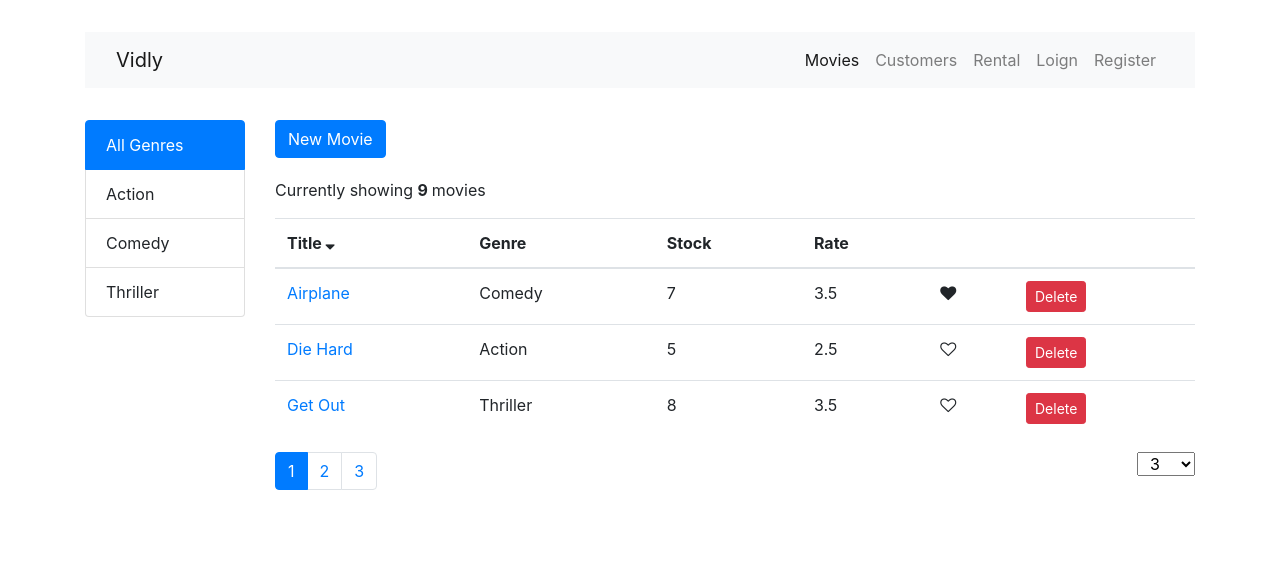
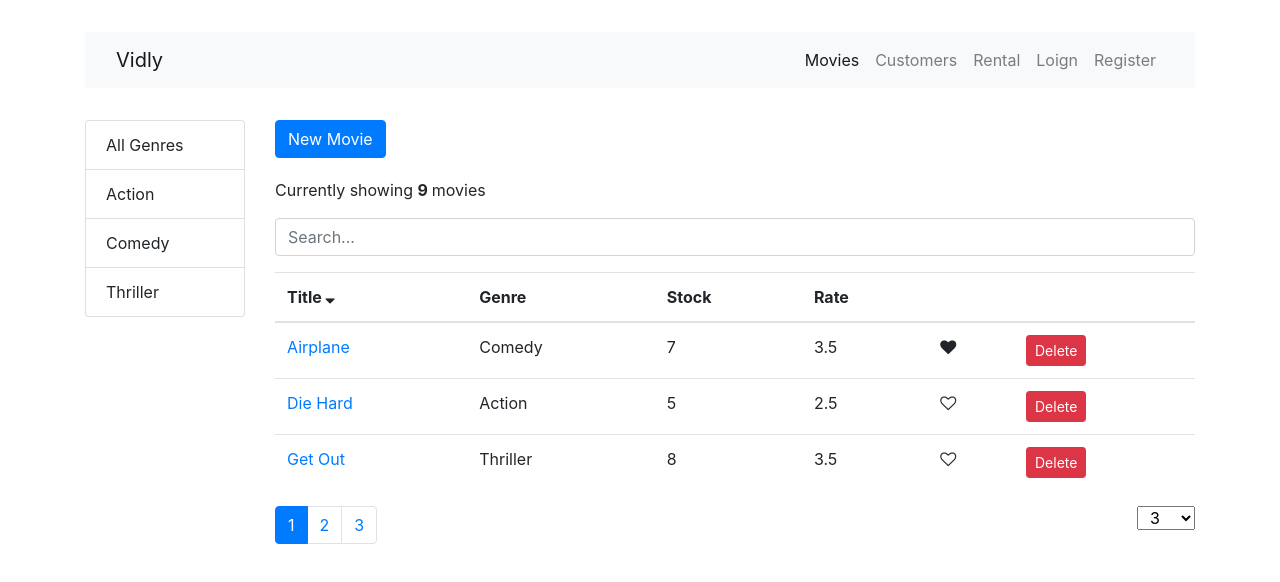
Before and after one commit to banyarthein/reactbymosh-vidly, a React (Create React App) app: page /movies in a window 1280 px wide. Shown: the top 582 px of the page. Built offline with nearby package versions, Linux system fonts and the light colour scheme.

Commit message:
search box

```diff
--- a/src/components/common/listGroup.jsx
+++ b/src/components/common/listGroup.jsx
@@ -15,7 +15,7 @@ const ListGroup = (props) => {
         <li
           key={item[valueProperty]}
           className={
-            item._id === selectedItem._id
+            selectedItem && item._id === selectedItem._id
               ? "list-group-item active"
               : "list-group-item"
           }
--- /dev/null
+++ b/src/components/common/searchBox.jsx
@@ -0,0 +1,16 @@
+import React, { Component } from "react";
+
+const SearchBox = ({ value, onChange }) => {
+  return (
+    <input
+      type="text"
+      naem="query"
+      className="form-control my-3"
+      placeholder="Search..."
+      value={value}
+      onChange={(e) => onChange(e.currentTarget.value)}
+    ></input>
+  );
+};
+
+export default SearchBox;
--- a/src/components/movies.jsx
+++ b/src/components/movies.jsx
@@ -9,6 +9,7 @@ import ListGroup from "../components/common/listGroup";
 import { getGenres } from "../services/fakeGenreService";
 import PageSize from "../components/pagesize";
 import MoviesTable from "./moviesTable";
+import SearchBox from "./common/searchBox";
 
 const defaultGrene = { _id: "0", name: "All Genres" };
 
@@ -19,7 +20,8 @@ class Movies extends Component {
     pageSize: 3,
     pageSizeList: [3, 4, 5, 6, 7, 10, 20],
     currentPage: 1,
-    currentGrene: defaultGrene,
+    searchQuery: "",
+    currentGrene: null,
     sortColumn: { path: "title", order: "dec" },
   };
 
@@ -44,7 +46,11 @@ class Movies extends Component {
   };
 
   handleGenreSelect = (genre) => {
-    this.setState({ currentGrene: genre, currentPage: 1 });
+    this.setState({ currentGrene: genre, searchQuery: "", currentPage: 1 });
+  };
+
+  handleSearch = (query) => {
+    this.setState({ searchQuery: query, currentGrene: null, currentPage: 1 });
   };
 
   handleSort = (sortColumn) => {
@@ -64,20 +70,28 @@ class Movies extends Component {
       genres: genreFromList,
       pageSizeList,
       sortColumn,
+      searchQuery,
     } = this.state;
 
     let genres = [defaultGrene, ...genreFromList];
-
-    let movies = [...allMovies];
-
+    //let movies = [...allMovies];
     let { currentPage } = this.state;
 
-    if (currentGrene._id !== "0") {
+    let movies = allMovies;
+    if (searchQuery) {
+      console.log("searchQuery is ", searchQuery);
+      movies = allMovies.filter((m) =>
+        m.title.toLowerCase().startsWith(searchQuery.toLowerCase())
+      );
+    } else if (currentGrene && currentGrene._id !== "0") {
       movies = movies.filter((m) => m.genre._id === currentGrene._id);
     }
     movieCount = movies.length;
 
-    const movieType = currentGrene._id === "0" ? "" : currentGrene.name + " ";
+    const movieType =
+      currentGrene === null || currentGrene._id === "0"
+        ? ""
+        : currentGrene.name + " ";
 
     if (movieCount === 0) return <p>There are no movies in the database</p>;
     const sortedList = _.orderBy(movies, [sortColumn.path], [sortColumn.order]);
@@ -113,6 +127,11 @@ class Movies extends Component {
               </strong>
               movies
             </p>
+            <SearchBox
+              value={searchQuery}
+              onChange={this.handleSearch}
+            ></SearchBox>
+
             <MoviesTable
               movies={filterMovies}
               sortColumn={sortColumn}
```
